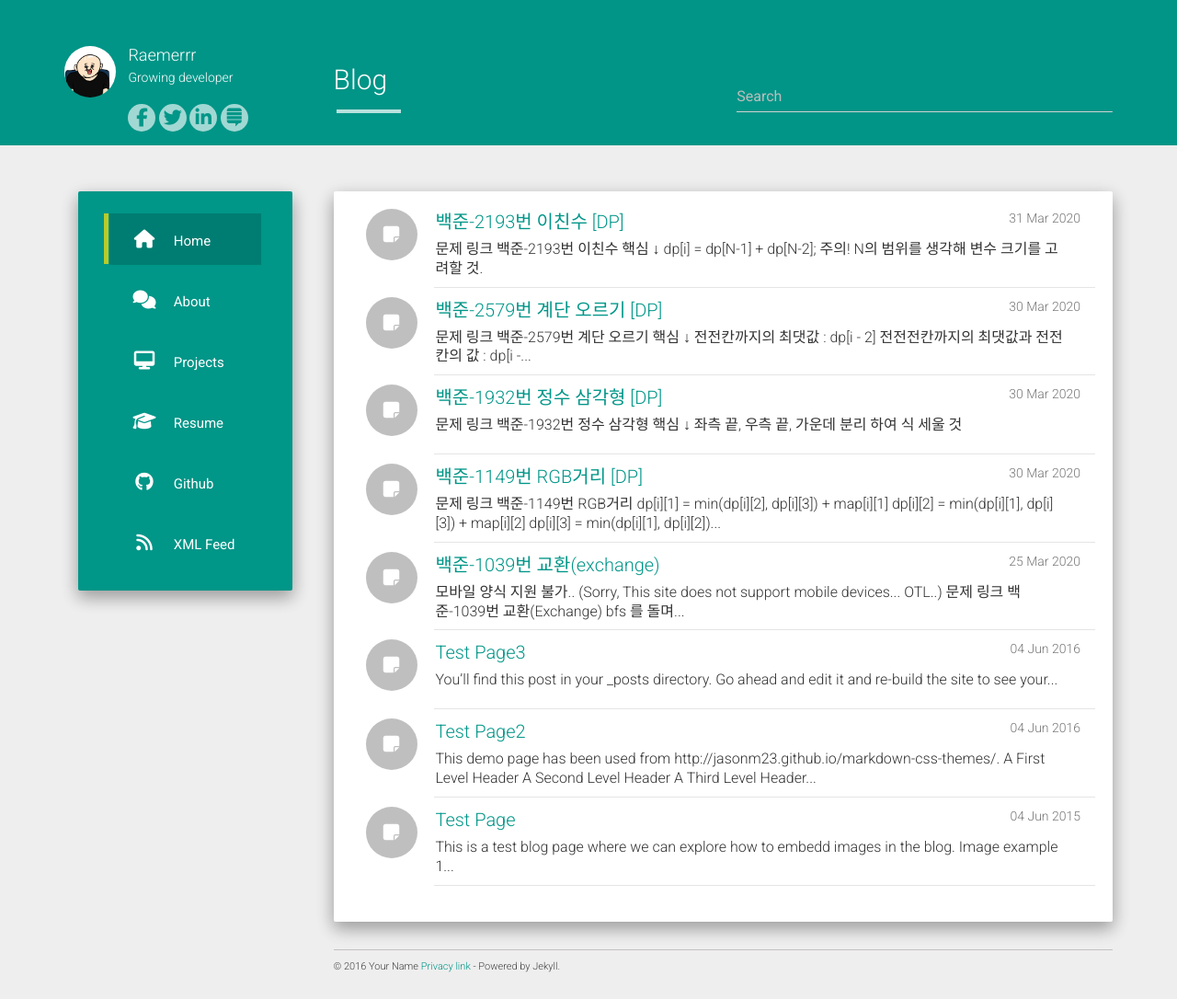
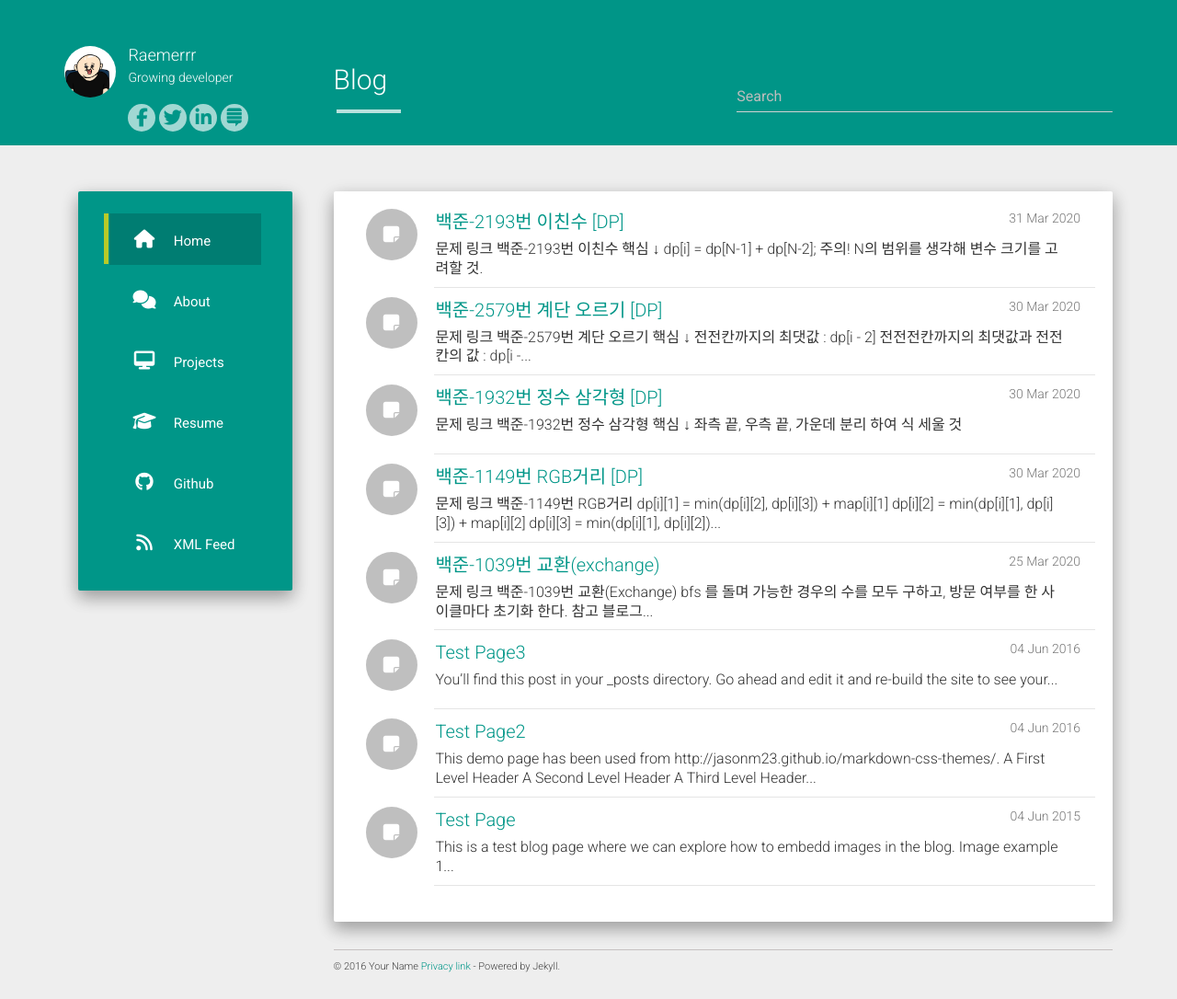
Before and after one commit to Raemerrr/raemerrr.github.io, a Jekyll site: the page built from index.html, in a window 1280 px wide. Shown: the whole page at 92% size. Built offline with Jekyll 4.4.1, drawn with Linux system fonts in a browser that asks for light colours; nearby versions of some CDN libraries; the list of posts is cut into pages by our own code; some of the changed lines change nothing that is shown.

Commit message:
Update 2020-03-25-boj_1039.md

```diff
--- a/_posts/2020-03-25-boj_1039.md
+++ b/_posts/2020-03-25-boj_1039.md
@@ -4,9 +4,6 @@
 date: 2020-03-25 23:03:54
 categories: others
 ---
-`모바일 양식 지원 불가..`
-`(Sorry, This site does not support mobile devices... OTL..)`
-
 <a href="https://www.acmicpc.net/problem/1039" target="_blank">문제 링크</a>
 `백준-1039번 교환(Exchange)`
 
@@ -16,70 +13,4 @@
 <a href="https://yabmoons.tistory.com/152" target="_blank">참고 블로그</a>
 
 `소스코드 ↓`
-{% highlight cpp %}
-#include <iostream>
-#include <queue>
-#include <string>
-#include <algorithm>
-#include <set>
-
-using namespace std;
-string N;
-int K, M, MAX;
-
-void Proc()
-{
-	int currCnt = 0;
-	queue<string> q;
-	q.emplace(N);
-	int MAX = 0;
-	while (!q.empty() && currCnt < K)
-	{
-		set<string> visited;
-		//한 사이클 시작
-		for (int z = 0, size = q.size(); z < size; z++)
-		{
-			string front = q.front();
-			q.pop();
-			for (int i = 0; i < M - 1; i++)
-			{
-				for (int j = i + 1; j < M; j++)
-				{
-					if (front[j] == '0' && i == 0) { continue; }
-					swap(front[i], front[j]);
-					if (visited.find(front) == visited.end())
-					{
-						if (currCnt + 1 == K && MAX < stoi(front))
-						{
-							MAX = stoi(front);
-						}
-						visited.emplace(front);
-						q.emplace(front);
-					}
-					swap(front[i], front[j]);
-				}
-			}
-		}
-		//한 사이클 종료
-		currCnt++;
-	}
-	if (currCnt != K) { cout << "-1\n";	return; }
-	cout << MAX << "\n";
-	return;
-}
-
-int main()
-{
-	ios_base::sync_with_stdio(false);
-	cin.tie(0);
-	cin >> N >> K;
-	M = N.size();
-	if (M == 1 || (stoi(N) % 10 == 0 && M == 2))
-	{
-		cout << "-1\n";
-		return 0;
-	}
-	Proc();
-	return 0;
-}
-{% endhighlight %}
+<script src="https://gist.github.com/Raemerrr/82ceed7d7c5780025083f786e9fc6ef0.js"></script>
```
